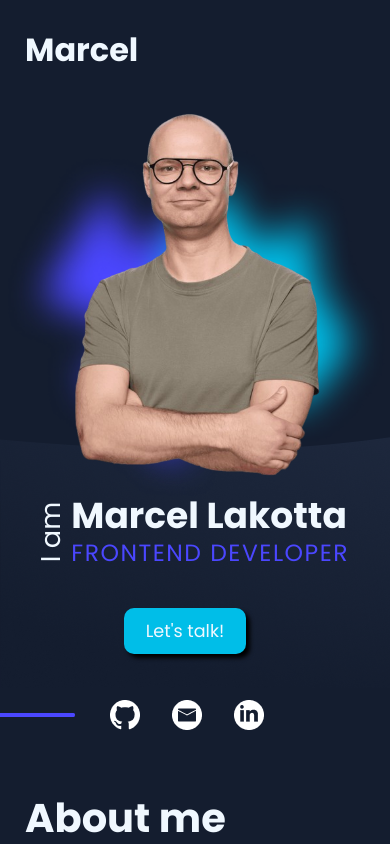
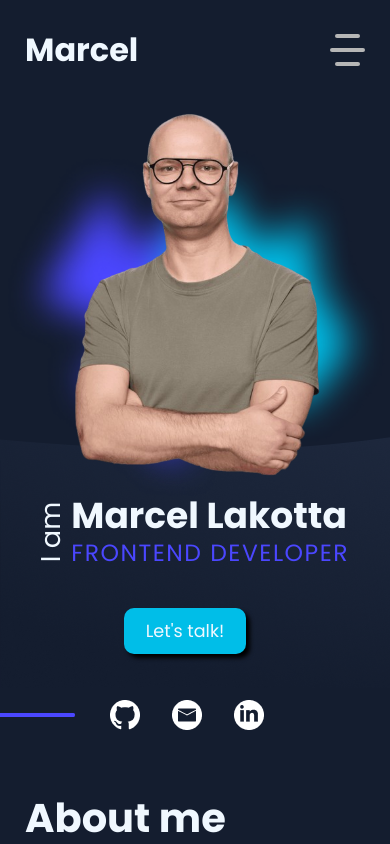
Before and after one commit to LakottaMa/MyPortfolio, an Angular app: page / in a window 390 px wide. Shown: the top 844 px of the page. Built offline with nearby package versions, Linux system fonts and the light colour scheme.

Commit message:
add burger menu, edit responsive design

```diff
--- a/src/app/landing-page/profil/profil.component.scss
+++ b/src/app/landing-page/profil/profil.component.scss
@@ -46,7 +46,6 @@ button {
     position: absolute;
     top: calc(50% - 220px);
     left: calc(100% - 868px);
-    z-index: 2;
 }
 
 .shadow {
--- a/src/app/shared/header/header.component.html
+++ b/src/app/shared/header/header.component.html
@@ -1,11 +1,20 @@
 <section>
   <h5 (click)="scrollToTop()" class="cp">Marcel</h5>
-  <nav>
-    <a href="#aboutMe" [ngClass]="{'active': isActiveLink === 'aboutMe'}" (click)="setActiveLink('aboutMe')">About
+  <nav class="desktop_menu" [class.mobile_menu]="menuValue">
+    <a href="#aboutMe" (click)="closeMenu()" [ngClass]="{'active': isActiveLink === 'aboutMe'}" (click)="setActiveLink('aboutMe')">About
       me</a>
-    <a href="#mySkills" [ngClass]="{'active': isActiveLink === 'mySkills'}"
+    <a href="#mySkills" (click)="closeMenu()" [ngClass]="{'active': isActiveLink === 'mySkills'}"
       (click)="setActiveLink('mySkills')">Skills</a>
-    <a href="#portfolio" [ngClass]="{'active': isActiveLink === 'portfolio'}"
+    <a href="#portfolio" (click)="closeMenu()" [ngClass]="{'active': isActiveLink === 'portfolio'}"
       (click)="setActiveLink('portfolio')">Portfolio</a>
+    <a href="#contact" class="contact d-none" (click)="closeMenu()">Contact</a>
   </nav>
+  <div class="toggle-container d-none" (click)="openMenu()">
+  <input type="checkbox" id="checkbox" [(ngModel)]="menuValue">
+  <label for="checkbox" class="toggle">
+      <div class="bars" id="bar1"></div>
+      <div class="bars" id="bar2"></div>
+      <div class="bars" id="bar3"></div>
+  </label>
+  </div>
 </section>
--- a/src/app/shared/header/header.component.scss
+++ b/src/app/shared/header/header.component.scss
@@ -17,7 +17,7 @@ section {
         font-size: 2rem;
     }
 
-    nav {
+    .desktop_menu {
         display: flex;
         gap: 2rem;
 
@@ -51,3 +51,94 @@ section {
         }
     }
 }
+
+#checkbox {
+    display: none;
+  }
+
+  .toggle {
+    position: relative;
+    width: 35px;
+    height: 35px;
+    cursor: pointer;
+    display: flex;
+    flex-direction: column;
+    align-items: center;
+    justify-content: center;
+    gap: 10px;
+    transition-duration: .3s;
+    z-index: 1;
+  }
+
+  .bars {
+    width: 100%;
+    height: 3.75px;
+    background-color: $grey;
+    border-radius: 4px;
+  }
+
+  #bar2 {
+    transition-duration: .5s;
+  }
+
+  #bar1,#bar3 {
+    width: 70%;
+  }
+
+  #checkbox:checked + .toggle .bars {
+    position: absolute;
+    transition-duration: .2s;
+  }
+
+  #checkbox:checked + .toggle #bar2 {
+    transform: scaleX(0);
+    transition-duration: .2s;
+  }
+
+  #checkbox:checked + .toggle #bar1 {
+    width: 100%;
+    transform: rotate(45deg);
+    transition-duration: .2s;
+  }
+
+  #checkbox:checked + .toggle #bar3 {
+    width: 100%;
+    transform: rotate(-45deg);
+    transition-duration: .2s;
+  }
+
+  #checkbox:checked + .toggle {
+    transition-duration: .2s;
+    transform: rotate(180deg);
+  }
+
+
+  @media screen and (min-width: 310px) and (max-width: 700px) {
+    .desktop_menu {
+      position: fixed !important;
+      flex-direction: column;
+      justify-content: center;
+      right: -100%;
+      transition: 0.2s ease-in-out;
+      top: 100px;
+      background: rgba(65, 72, 86, 0.9);
+      height: 50dvh;
+      a{
+        padding-left: 40%;
+      }
+    }
+    .mobile_menu {
+      width: 100%;
+      right: 0;
+      transition: 0.2s ease-in-out;
+      .contact {
+        display: block;
+      }
+    }
+  }
+
+  @media screen and (max-height: 900px) {
+    .mobile_menu {
+        height: 100dvh !important;
+    }
+  }
--- a/src/app/shared/header/header.component.ts
+++ b/src/app/shared/header/header.component.ts
@@ -2,16 +2,25 @@ import { CommonModule } from '@angular/common';
 import { Component } from '@angular/core';
 import { RouterModule } from '@angular/router';
 import { ServicesComponent } from '../services/services.component';
+import { FormsModule } from '@angular/forms';
 
 @Component({
   selector: 'app-header',
   standalone: true,
-  imports: [CommonModule, RouterModule],
+  imports: [CommonModule, RouterModule, FormsModule],
   templateUrl: './header.component.html',
   styleUrl: './header.component.scss'
 })
 
 export class HeaderComponent {
+  menuValue: boolean = false;
+  openMenu() {
+    this.servicesComponent.isActiveLink = '';
+  }
+  closeMenu() {
+    this.menuValue = false;
+  }
+
   constructor(private servicesComponent: ServicesComponent) { }
   setActiveLink(link: string): void {
     this.servicesComponent.setActiveLink(link);
--- a/src/index.html
+++ b/src/index.html
@@ -4,7 +4,7 @@
   <meta charset="utf-8">
   <title>Marcel Lakotta</title>
   <base href="./">
-  <meta name="viewport" content="width=device-width, initial-scale=1">
+  <meta name="viewport" content="width=device-width, user-scalable=no, initial-scale=1">
   <meta name="description" content="Marcel Lakotta Portfolio">
   <meta name="author" content="Marcel Lakotta">
   <link rel="icon" type="image/x-icon" href="favicon.ico">
--- a/src/media-style.scss
+++ b/src/media-style.scss
@@ -63,7 +63,7 @@
     .me {
         height: 420px !important;
     }
-    .shadow{
+    .shadow {
         margin-left: 100px;
         background-position-x: 0 !important;
     }
@@ -107,9 +107,8 @@
     .me {
         height: 400px !important;
     }
-    .shadow{
+    .shadow {
         margin-left: 50px;
-        background-position-x: 0 !important;
     }
     .profil-wrapper {
         left: calc(100% - 480px) !important;
@@ -198,7 +197,7 @@
 }
 
 @media screen and (max-width: 880px) {
-    .shadow{
+    .shadow {
         margin-left: 0px;
     }
     aside {
@@ -228,7 +227,7 @@
 }
 
 @media screen and (max-width: 768px) {
-    .shadow{
+    .shadow {
         margin-left: -70px;
     }
     .mail {
@@ -296,19 +295,18 @@
             margin: 25px 10px !important;
         }
     }
-    .me{
+    .me {
         margin: 0 !important;
     }
     .shadow {
         justify-content: center;
         background-size: cover;
-        margin: 0;
+        background-position: center;
+
+        margin-left: 0;
     }
-    nav {
-        gap: 1rem !important;
-        a {
-            font-size: 1.125rem !important;
-        }
+    .toggle-container {
+        display: block !important;
     }
 
     .scroll-down-arrow {
@@ -341,9 +339,6 @@
 }
 
 @media screen and (max-width: 536px) {
-    nav {
-        display: none !important;
-    }
     .wrap-container {
         gap: 0 !important;
     }
--- a/src/styles.scss
+++ b/src/styles.scss
@@ -79,6 +79,10 @@ section{
     padding: 0 100px;
     display: flex;
     align-items: center;
+}
+
+.d-none {
+    display: none;
 }
 
 .text a{
```
